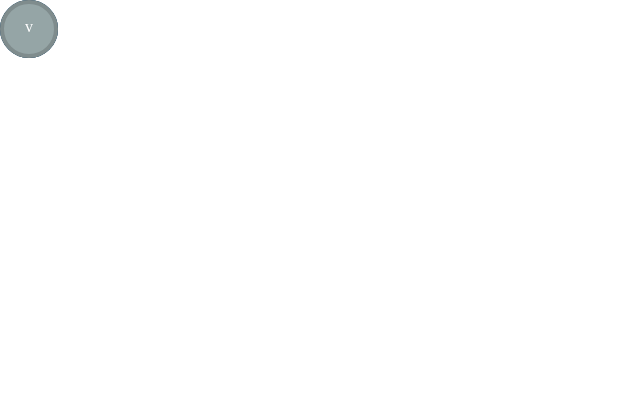
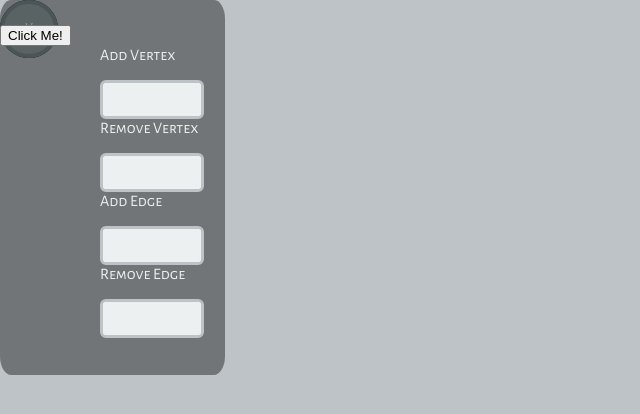
Before and after one commit to nadr0/Graph, a plain HTML site: page graph.html in a window 1280 px wide. Shown: the whole page, without its empty margins (0-640 px from the left). Drawn offline with Linux system fonts and the light colour scheme.

Commit message:
Adding UI

```diff
--- a/draw.js
+++ b/draw.js
@@ -3,7 +3,7 @@
  * @param {event} event
  * @param {div} div
  */
-function dragDiv(event, div){
+function dragVertexDiv(event, div){
   // Drag set to false
   var drag = false;
   var angle = 0;
@@ -35,6 +35,38 @@ function dragDiv(event, div){
   }, false);
 };
 
+function dragDiv(event, div){
+  // Drag set to false
+  var drag = false;
+  var angle = 0;
+  // Mouse down event listener
+  div.addEventListener("mousedown", function( event ) {
+    // If mouse is down, drag is set to true
+    drag = true;
+    // Gets local of the div
+    var top = event.clientY - div.style.top;
+    var left = event.clientX - div.style.left;
+
+    // Adds mouse move event listener to the body
+    document.body.addEventListener("mousemove", function( event ) {
+      // If mouse is down
+      if(drag){
+        // Move the div with mouse
+        div.style.top = event.clientY - top;
+        div.style.left = event.clientX - left;
+      }
+    }, false);
+    // Add mouse up event listener
+    div.addEventListener("mouseup", function( event ) {
+      // If mouse is released, drag is set to false
+      drag = false;
+    }, false);
+
+
+  }, false);
+};
+
+
 // http://stackoverflow.com/questions/814564/inserting-html-elements-with-javascript
 function create(htmlStr) {
   var frag = document.createDocumentFragment(),
@@ -54,22 +86,23 @@ function createHTMLGraph(graph){
   // Goes through each vertex in the JSON
   for (var vertex in graph.data)
   {
-    var backgroundColors = ["","#1abc9c","#2ecc71","#3498db","#9b59b6","#34495e","#f1c40f","#e67e22","#e74c3c","#ecf0f1","#95a5a6"];
-    var borderColors = ["","#16a085","#27ae60","#2980b9","#8e44ad","#2c3e50","#f39c12","#d35400","#c0392b","#bdc3c7","#7f8c8d"];
+    var backgroundColors = ["","#1abc9c","#2ecc71","#3498db","#9b59b6","#34495e","#f1c40f","#e67e22","#e74c3c","#95a5a6"];
+    var borderColors = ["","#16a085","#27ae60","#2980b9","#8e44ad","#2c3e50","#f39c12","#d35400","#c0392b","#7f8c8d"];
     // Create a fragment for the new div to add to the body
     var fragment = create('<div id="'+vertex+'"class="vertex">'+vertex+'</div>');
     // Insert the fragment to the body
     document.body.insertBefore(fragment,document.body.childNodes[0]);
 
     // Choose random color index
-    var randomColorIndex = Math.floor((Math.random() * 10) + 1);
+    var randomColorIndex = Math.floor((Math.random() * 9) + 1);
     // Set the border color
     document.body.childNodes[0].style.borderColor = borderColors[randomColorIndex];
     // Set the background color
     document.body.childNodes[0].style.backgroundColor = backgroundColors[randomColorIndex];
     // Make the newly added div to be draggable
-    dragDiv(event,document.body.childNodes[0]);
+    dragVertexDiv(event,document.body.childNodes[0]);
   }
+  createEdges(graph);
 }
 
 function createEdges(graph){
@@ -215,7 +248,6 @@ function createEdge(v,u){
       y2 = 0;
     }
 
-    // SVG Draw Line x1="0" y1="100" x2="200" y2="0"
     var line = '<svg class="edge"> <line id="'+edgeLabel+'" x1="'+x1+'" y1="'+y1+'" x2="'+x2+'" y2="'+y2+'"  /> </svg>'
     var fragment = create(line);
     document.body.insertBefore(fragment,document.body.childNodes[0]);
--- a/graph.html
+++ b/graph.html
@@ -8,15 +8,37 @@
 
 
 
-<body style="margin:0; padding:0;">
+<body>
+
+	<div id="ui">
+		<button type="button">Click Me!</button>
+		<div class="text">Add Vertex</div>
+		<div class="inputFieldDiv" id="AddVertexField">
+			<input type="text" value="" class="inputField">
+		</div>
+		<div class="text">Remove Vertex</div>
+		<div class="inputFieldDiv" id="RemoveVertexField">
+			<input type="text" value="" class="inputField">
+		</div>
+		<div class="text">Add Edge</div>
+		<div class="inputFieldDiv" id="AddEdgeField">
+			<input type="text" value="" class="inputField">
+		</div>
+		<div class="text">Remove Edge</div>
+		<div class="inputFieldDiv" id="RemoveVertexField">
+			<input type="text" value="" class="inputField">
+		</div>
+
+	</div>
 
 	<script>
+	var UI = document.getElementById("ui");
+	dragDiv(event,UI);
 	var myGraph = new Graph(graphStructure);
 	myGraph.insertVertex("w");
 	myGraph.insertEdge("w","v");
 	myGraph.insertEdge("w","u");
 	createHTMLGraph(myGraph);
-
 	</script>
 
 </body
--- a/stylesheet.css
+++ b/stylesheet.css
@@ -1,4 +1,10 @@
-/*@import url(http://fonts.googleapis.com/css?family=Alegreya+Sans+SC:400);*/
+@import url(http://fonts.googleapis.com/css?family=Alegreya+Sans+SC:400);
+
+body{
+	margin:0;
+	padding:0;
+	background-color: #bdc3c7;
+}
 
 .vertex{
 	position: absolute;
@@ -18,12 +24,55 @@
 	color: white;
 }
 .edge{
-	stroke: blue;
+	stroke: #141414;
 	stroke-width:2;
 	position:absolute;
 	background-color: rgba(255, 255, 255, 0.0);
 }
 
+#ui{
+	position: absolute;
+	width: 225px;
+	height: 350px;
+	background-color: rgba(0, 0, 0, 0.4);
+	border-radius: 5%;
+	display: block;
+	padding-top: 25px;
+}
+
+.inputFieldDiv{
+	position: relative;
+	width: 100px;
+	height:  35px;
+	border-radius: 6px;
+	border: 2px solid;
+	border-color: #bdc3c7;
+	left:  100px;
+	margin-top: 15px;
+}
+
+.inputField{
+	position: relative;
+	width: 100px;
+	height:  35px;
+	background-color: #ecf0f1;
+	border: 0px;
+	outline: none;
+	padding-left: 25px;
+	border-radius: 3px;
+	border: 1px solid;
+	border-color: #bdc3c7;
+	font-family: 'Alegreya Sans SC';
+	font-weight: 400;
+}
+
+.text{
+	position: relative;
+	font-family: 'Alegreya Sans SC';
+	font-weight: 400;
+	color : #ecf0f1;
+	left: 100px;
+}
 /*
 	BG:Turquoise - #1abc9c
 	B:Green Sea - #16a085
@@ -54,5 +103,3 @@
 
 	Concrete - #95a5a6
 	Asbestos - #7f8c8d
-
-*/
```
